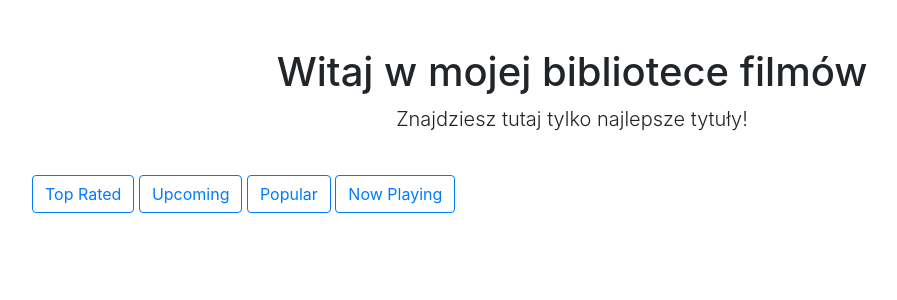
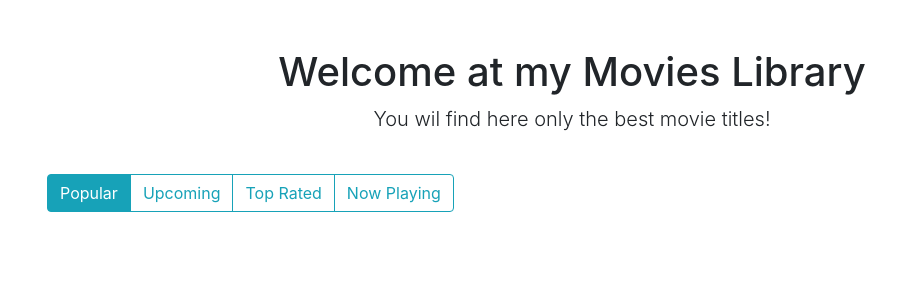
Before and after one commit to Cram-In/movies_project, a Flask app: page /?list_type=popular in a window 1280 px wide. Shown: the part 56-356 px from the top of the page, without its empty margins (68-965 px from the left). Run offline with Flask 2, Linux system fonts and the light colour scheme; data that the repository does not hold is empty; some libraries are stand-ins or nearby versions.

Commit message:
active button for list selection (popular)

```diff
--- a/movies_catalogue/main.py
+++ b/movies_catalogue/main.py
@@ -11,10 +11,13 @@ from sendgrid.helpers.mail import Mail
 
 @app.route("/")
 def homepage():
+    list_selection =["popular", "upcoming", "top_rated", "now_playing"]
     selected_list = request.args.get("list_type", "popular")
+    if selected_list not in list_selection:
+        selected_list = list_selection[0]
     movies = tmdb_client.get_movies(how_many=8, list_type=selected_list)
     random.shuffle(movies)
-    return render_template("homepage.html", movies=movies, current_list=selected_list)
+    return render_template("homepage.html", movies=movies, current_list=selected_list, list_selection=list_selection)
 
 
 @app.route("/about/")
--- a/movies_catalogue/templates/homepage.html
+++ b/movies_catalogue/templates/homepage.html
@@ -9,9 +9,21 @@
 
 
 <div class="col-lg-12 text-center">
-    <h1 class="mt-5">Witaj w mojej bibliotece filmów</h1>
-    <p class="lead">Znajdziesz tutaj tylko najlepsze tytuły!</p>
+    <h1 class="mt-5">Welcome at my Movies Library</h1>
+    <p class="lead">You wil find here only the best movie titles!</p>
 </div><br>
+<div class="col-lg-12 mb-4">
+    <div class="btn-group" role="group">
+   {% for list_type in list_selection %}
+             {% if list_type == current_list %}
+                   <a href="{{ url_for('homepage', list_type=list_type) }}" class="btn btn-outline-info active">{{ list_type.title()|replace("_", " ") }}</a>
+             {% else %}
+                   <a href="{{ url_for('homepage', list_type=list_type) }}" class="btn btn-outline-info">{{ list_type.title()|replace("_", " ") }}</a>
+             {% endif %}
+       {% endfor %}
+    </div>
+  </div>
+<!-- old button system
 <div class="buttons_main_page">
     <div class="active" style="text-align: left;">
         <a href="{{ url_for('homepage', list_type='top_rated') }}" type="button" class="btn btn-outline-primary"
@@ -23,7 +35,8 @@
         <a href="{{ url_for('homepage', list_type='now_playing') }}" type="button" class="btn btn-outline-primary"
             aria-pressed="true">Now Playing</a>
     </div>
-</div><br>
+</div>
+-->
 <div class="row">
     {% for movie in movies %}
     <div class="col-lg-3 col-md-6 mb-4">
```
